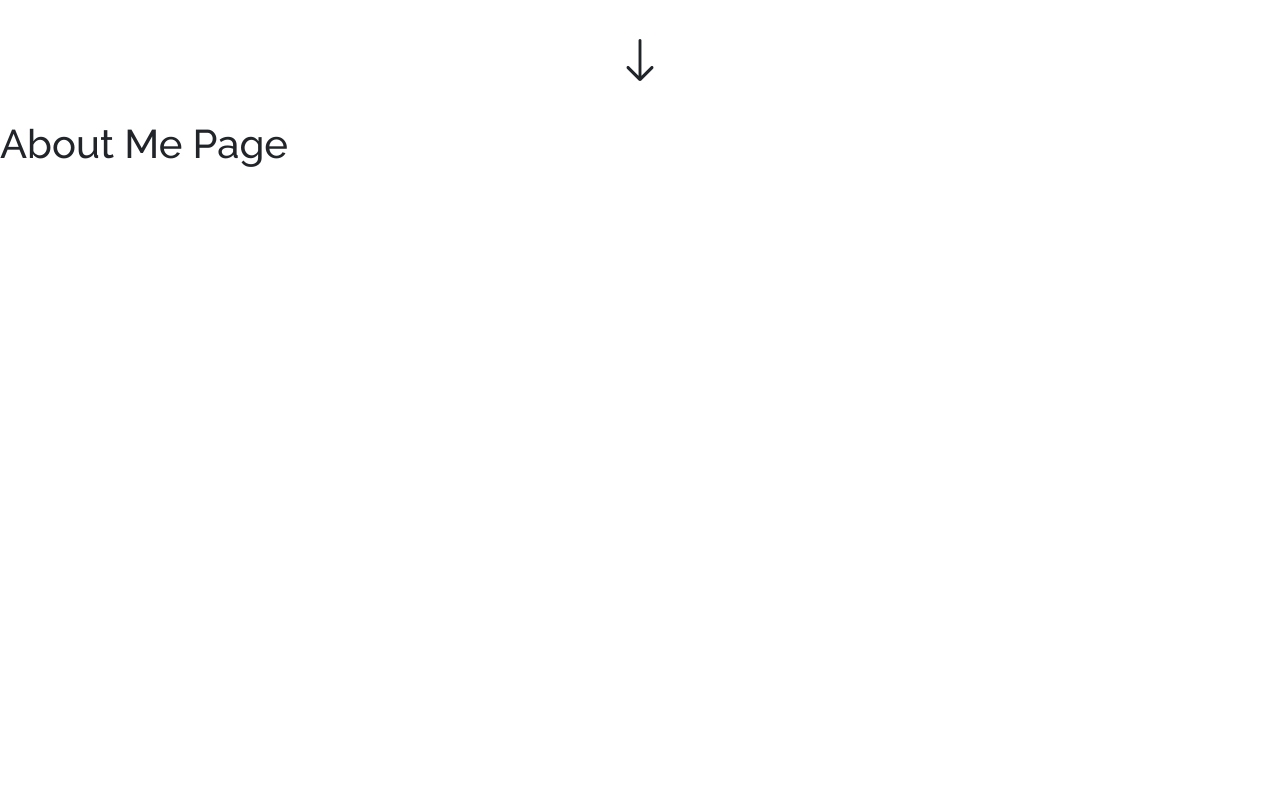
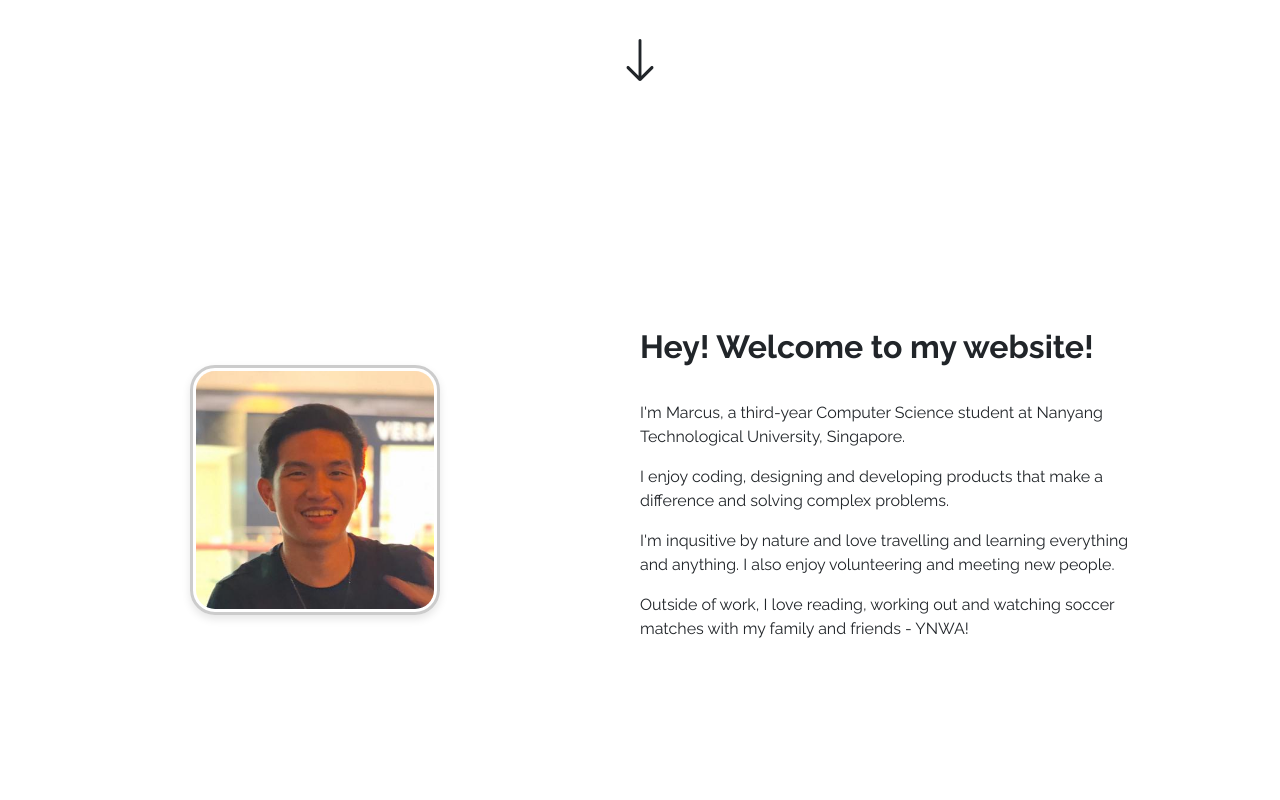
Before and after one commit to marcusyeoyh/website, a React (Vite) app in the folder react-app/: page / in a window 1280 px wide. Shown: the part 680-1480 px from the top of the page. Built offline with nearby package versions, Linux system fonts and the light colour scheme.

Commit message:
Add complete About Me page

```diff
--- a/react-app/src/pages/AboutMe.css
+++ b/react-app/src/pages/AboutMe.css
@@ -1,3 +1,40 @@
 .page {
   height: 100vh;
+  display: flex;
 }
+
+.profilepic {
+  display: flex;
+  height: calc(100vh - 60px);
+  width: 50%;
+  align-items: center;
+  justify-content: right;
+}
+
+.profile-image {
+  width: 250px;
+  height: auto;
+  border: 3px solid #ccc;
+  border-radius: 10%;
+  padding: 3px;
+  box-shadow: 0 4px 8px rgba(0, 0, 0, 0.1);
+  margin-right: 200px;
+}
+
+.aboutme-text {
+  height: calc(100vh - 60px);
+  width: 50%;
+  display: flex;
+  flex-direction: column;
+  justify-content: center;
+}
+
+.hey-header {
+  margin-bottom: 30px;
+  font-size: 2rem;
+  font-weight: bold;
+}
+
+.aboutme-body {
+  width: 500px;
+}
--- a/react-app/src/pages/AboutMe.tsx
+++ b/react-app/src/pages/AboutMe.tsx
@@ -1,9 +1,33 @@
 import "./AboutMe.css";
+import profileImage from "../assets/profilepic.jpg";
 
 const AboutMe = () => {
   return (
     <div className="page">
-      <h1>About Me Page</h1>
+      <div className="profilepic">
+        <img src={profileImage} alt="Profile" className="profile-image" />
+      </div>
+      <div className="aboutme-text">
+        <p className="hey-header">Hey! Welcome to my website!</p>
+        <div className="aboutme-body">
+          <p>
+            I'm Marcus, a third-year Computer Science student at Nanyang
+            Technological University, Singapore.
+          </p>
+          <p>
+            I enjoy coding, designing and developing products that make a
+            difference and solving complex problems.
+          </p>
+          <p>
+            I'm inqusitive by nature and love travelling and learning everything
+            and anything. I also enjoy volunteering and meeting new people.
+          </p>
+          <p>
+            Outside of work, I love reading, working out and watching soccer
+            matches with my family and friends - YNWA!
+          </p>
+        </div>
+      </div>
     </div>
   );
 };
```
Also changed, not shown: react-app/src/assets/profilepic.jpg (added).
